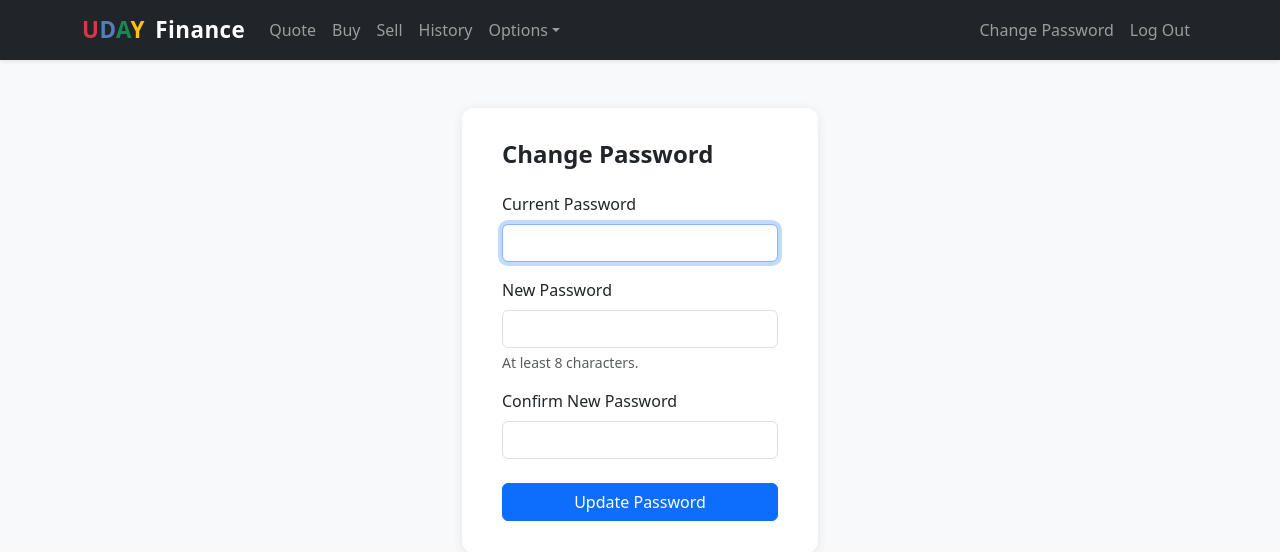
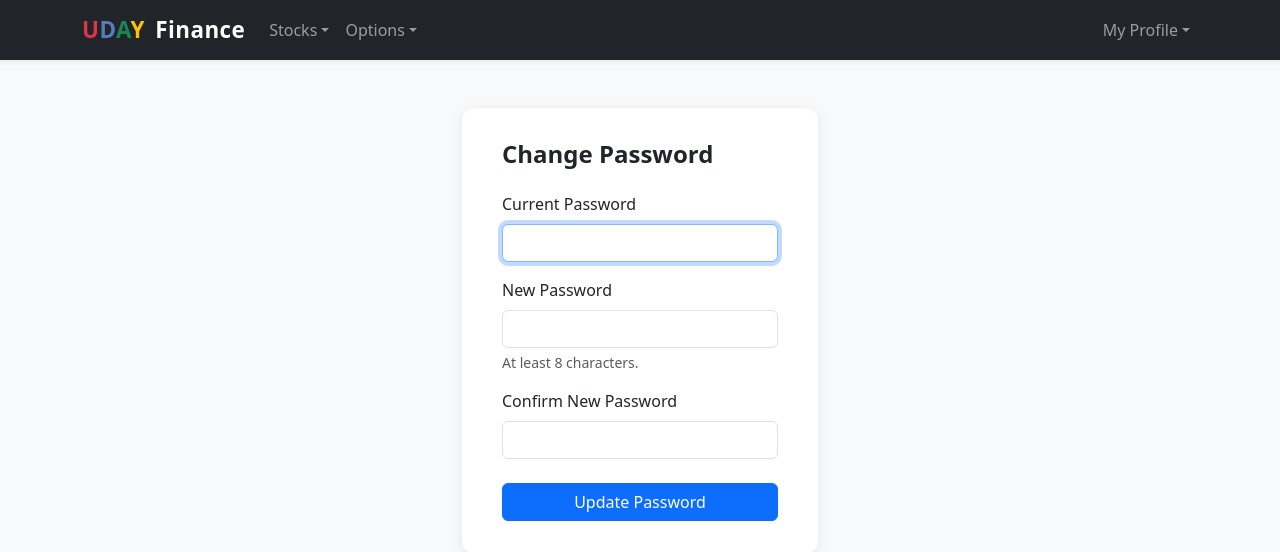
Before and after one commit to umanchanda/umanchandastocks, a Flask app: page /change-password in a window 1280 px wide. Shown: the top 552 px of the page. Run offline with Flask 3, Linux system fonts and the light colour scheme; a user stored in the database is signed in.

Commit message:
Reorganize navbar and add profile page (#15)

```diff
--- a/routes/auth.py
+++ b/routes/auth.py
@@ -82,6 +82,13 @@ def logout():
     return redirect("/")
 
 
+@auth_bp.route("/profile")
+@login_required
+def profile():
+    user = db.session.get(User, session["user_id"])
+    return render_template("auth/profile.html", user=user)
+
+
 @auth_bp.route("/change-password", methods=["GET", "POST"])
 @login_required
 def change_password():
--- a/templates/layout.html
+++ b/templates/layout.html
@@ -26,10 +26,15 @@
                 <div class="collapse navbar-collapse" id="navbar">
                     {% if session.user_id %}
                         <ul class="navbar-nav me-auto mt-2 mt-md-0">
-                            <li class="nav-item"><a class="nav-link" href="/quote">Quote</a></li>
-                            <li class="nav-item"><a class="nav-link" href="/buy">Buy</a></li>
-                            <li class="nav-item"><a class="nav-link" href="/sell">Sell</a></li>
-                            <li class="nav-item"><a class="nav-link" href="/history">History</a></li>
+                            <li class="nav-item dropdown">
+                                <a class="nav-link dropdown-toggle" href="#" id="stocksDropdown" role="button" data-bs-toggle="dropdown" aria-expanded="false">Stocks</a>
+                                <ul class="dropdown-menu dropdown-menu-dark" aria-labelledby="stocksDropdown">
+                                    <li><a class="dropdown-item" href="/quote">Quote</a></li>
+                                    <li><a class="dropdown-item" href="/buy">Buy</a></li>
+                                    <li><a class="dropdown-item" href="/sell">Sell</a></li>
+                                    <li><a class="dropdown-item" href="/history">History</a></li>
+                                </ul>
+                            </li>
                             <li class="nav-item dropdown">
                                 <a class="nav-link dropdown-toggle" href="#" id="optionsDropdown" role="button" data-bs-toggle="dropdown" aria-expanded="false">Options</a>
                                 <ul class="dropdown-menu dropdown-menu-dark" aria-labelledby="optionsDropdown">
@@ -40,8 +45,15 @@
                             </li>
                         </ul>
                         <ul class="navbar-nav ms-auto mt-2 mt-md-0">
-                            <li class="nav-item"><a class="nav-link" href="/change-password">Change Password</a></li>
-                            <li class="nav-item"><a class="nav-link" href="/logout">Log Out</a></li>
+                            <li class="nav-item dropdown">
+                                <a class="nav-link dropdown-toggle" href="#" id="profileDropdown" role="button" data-bs-toggle="dropdown" aria-expanded="false">My Profile</a>
+                                <ul class="dropdown-menu dropdown-menu-dark dropdown-menu-end" aria-labelledby="profileDropdown">
+                                    <li><a class="dropdown-item" href="/profile">Profile</a></li>
+                                    <li><a class="dropdown-item" href="/change-password">Change Password</a></li>
+                                    <li><hr class="dropdown-divider"></li>
+                                    <li><a class="dropdown-item" href="/logout">Log Out</a></li>
+                                </ul>
+                            </li>
                         </ul>
                     {% else %}
                         <ul class="navbar-nav ms-auto mt-2 mt-md-0">
```
Also changed, not shown: templates/auth/profile.html (added, +18 -0 lines).
